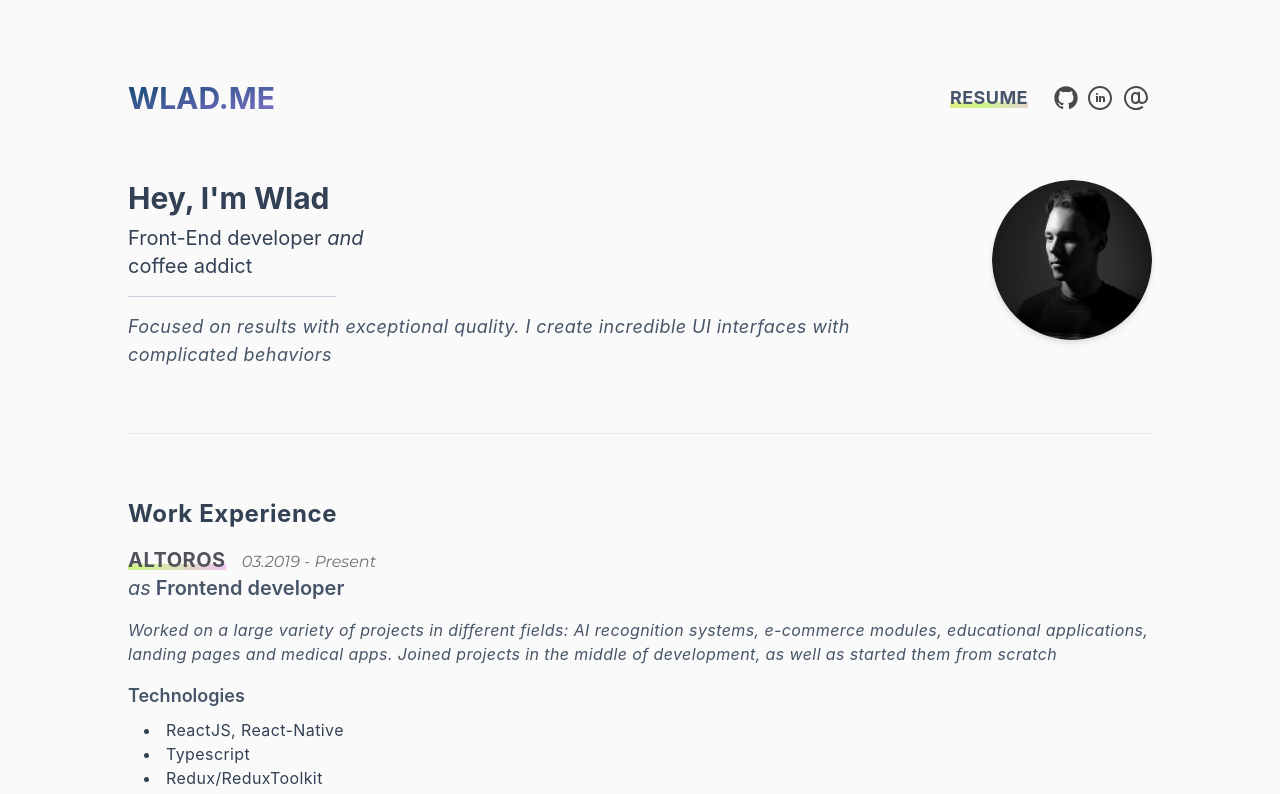
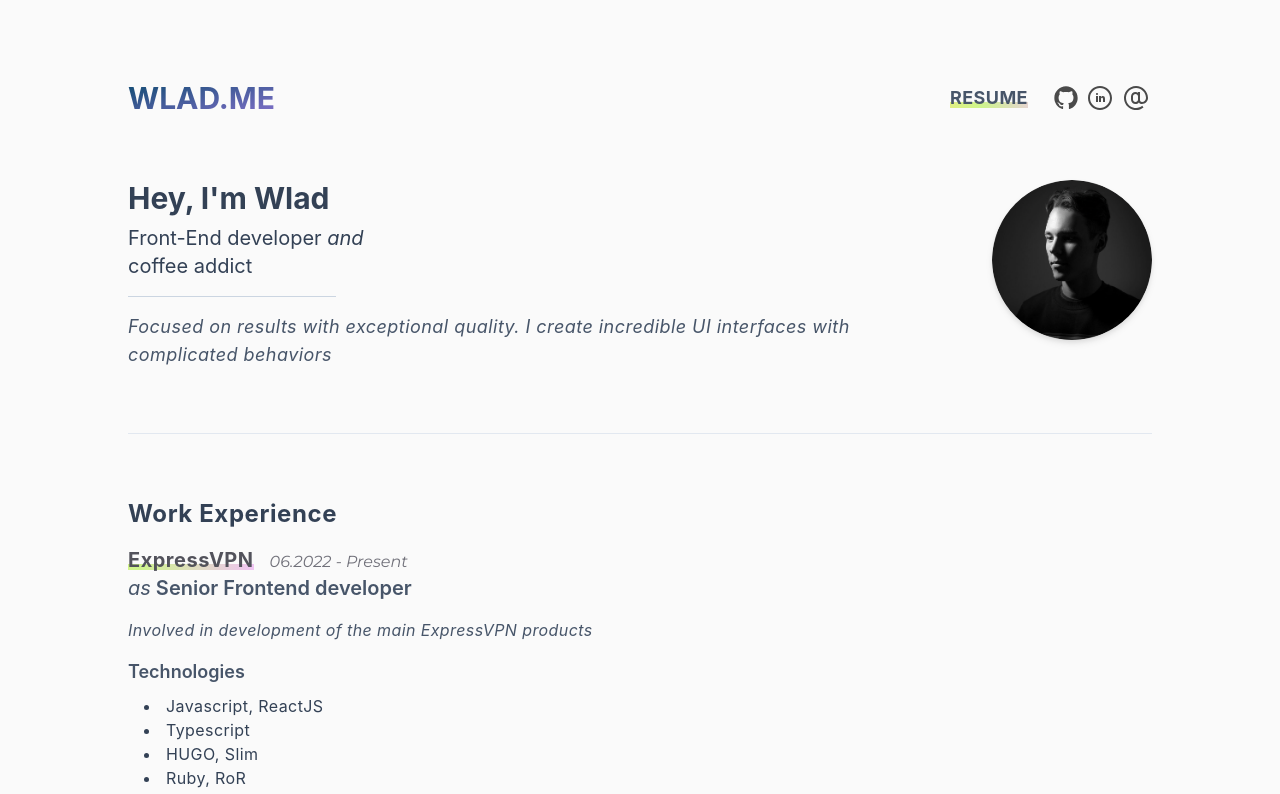
Before and after one commit to dawnhell/wlad.me, a Next.js app: page / in a window 1280 px wide. Shown: the top 794 px of the page. Built offline with nearby package versions, Linux system fonts and the light colour scheme; no server answers.

Commit message:
Add ExpressVPN exp

```diff
--- a/components/Experience.tsx
+++ b/components/Experience.tsx
@@ -3,6 +3,53 @@ import React, { FC } from 'react';
 const Experience: FC = () => (
   <div className="py-16 border-t border-t-slate-200">
     <h2 className="text-2xl font-bold font-['Roboto Slab'] text-slate-700 mb-2 tracking-wide">Work Experience</h2>
+
+    <div className="mt-4 mb-8">
+      <div className="flex justify-start items-baseline">
+        <a
+          target="_blank"
+          rel="noreferrer"
+          href="https://www.altoros.com/"
+          className={`
+            simple-link
+            mr-4
+            tracking-wide
+            text-xl
+            text-zinc-600
+            font-['Roboto Slab']
+            font-bold
+          `}
+          style={{
+            animationDuration: `${Math.round(Math.random() * 10) + 10}s`,
+            animationDelay: `${Math.round(Math.random() * 10)}s`
+          }}
+        >
+          ExpressVPN
+        </a>
+
+        <span className="text-base font-['Montserrat'] italic text-zinc-500">06.2022 - Present</span>
+      </div>
+
+      <h3 className="text-xl text-slate-600 font-['Roboto Slab'] font-semibold mb-4"><span className="font-normal italic">as</span> Senior Frontend developer</h3>
+
+      <p className="mb-4 text-base text-slate-600 font-['Roboto Slab'] tracking-wide italic">
+        Involved in development of the main ExpressVPN products
+      </p>
+
+      <div>
+        <h4 className="text-lg text-slate-600 font-['Roboto Slab'] font-semibold mb-2">Technologies</h4>
+
+        <ul className="list-disc list-inside pl-4">
+          <li className="text-base text-slate-700 font-['Roboto Slab'] tracking-wide">Javascript, ReactJS</li>
+          <li className="text-base text-slate-700 font-['Roboto Slab'] tracking-wide">Typescript</li>
+          <li className="text-base text-slate-700 font-['Roboto Slab'] tracking-wide">HUGO, Slim</li>
+          <li className="text-base text-slate-700 font-['Roboto Slab'] tracking-wide">Ruby, RoR</li>
+          <li className="text-base text-slate-700 font-['Roboto Slab'] tracking-wide">Jest/RSpec/VCR</li>
+        </ul>
+      </div>
+
+      <div className="w-1/2 h-px bg-slate-200 mt-8" />
+    </div>
 
     <div className="mt-4 mb-8">
       <div className="flex justify-start items-baseline">
@@ -34,7 +81,7 @@ const Experience: FC = () => (
       <h3 className="text-xl text-slate-600 font-['Roboto Slab'] font-semibold mb-4"><span className="font-normal italic">as</span> Frontend developer</h3>
 
       <p className="mb-4 text-base text-slate-600 font-['Roboto Slab'] tracking-wide italic">
-        Worked on a large variety of projects in different fields: AI recognition systems,
+        Working on a large variety of projects in different fields: AI recognition systems,
         e-commerce modules, educational applications, landing pages and medical apps.
         Joined projects in the middle of development, as well as started them from scratch
       </p>
```
